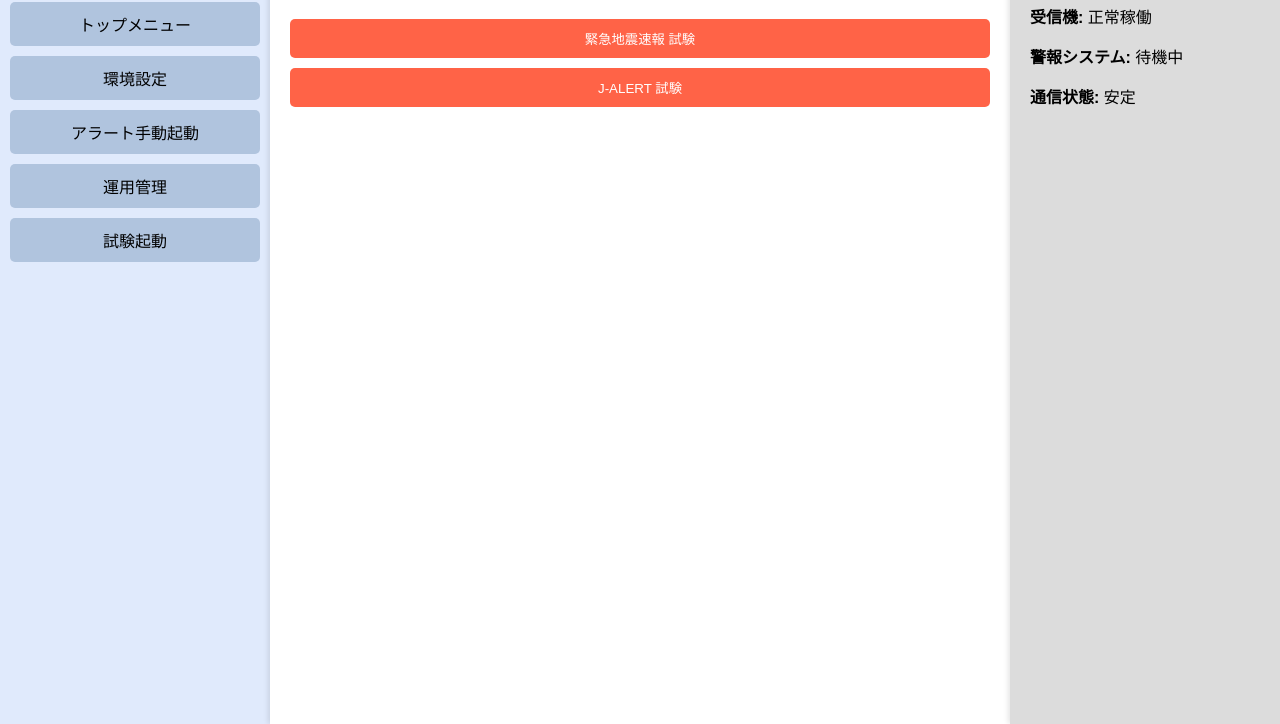
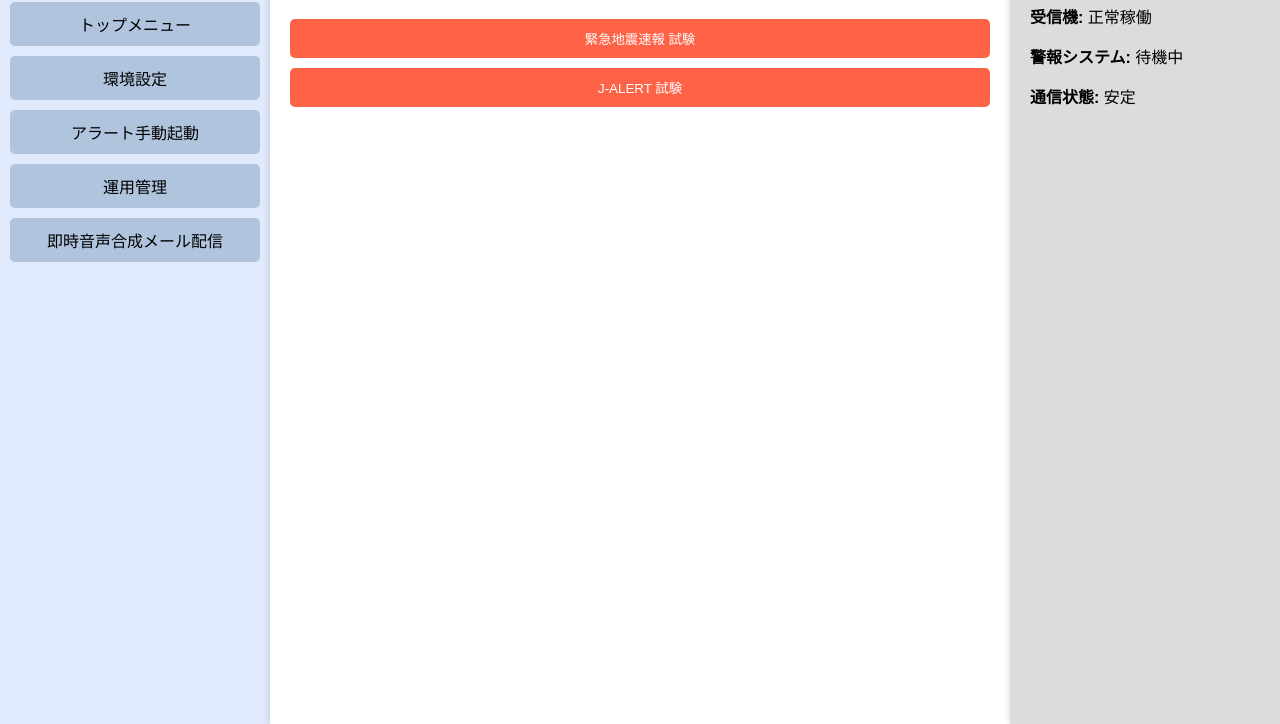
Before and after one commit to enjinia170/jalet, a plain HTML site: page TT.html in a window 1280 px wide. Shown: the part 76-800 px from the top of the page. Drawn offline with Linux system fonts and the light colour scheme.

Commit message:
Update TT.html

```diff
--- a/TT.html
+++ b/TT.html
@@ -96,7 +96,7 @@
             <li><a href="TS.html">環境設定</a></li>
             <li><a href="TD.html">アラート手動起動</a></li>
             <li><a href="TP.html">運用管理</a></li>
-            <li><a href="TT.html">試験起動</a></li>
+            <a href="https://script.google.com/macros/s/AKfycbwdW9JiS8LoZkEeeNT4dFQObJxipb6tuYu9DMCwsCXXRwe_JkyU2SrVwD8gb35Wa7_YeA/exec" class="menu-button">即時音声合成メール配信</a>
         </ul>
     </div>
     <div class="content">
```
